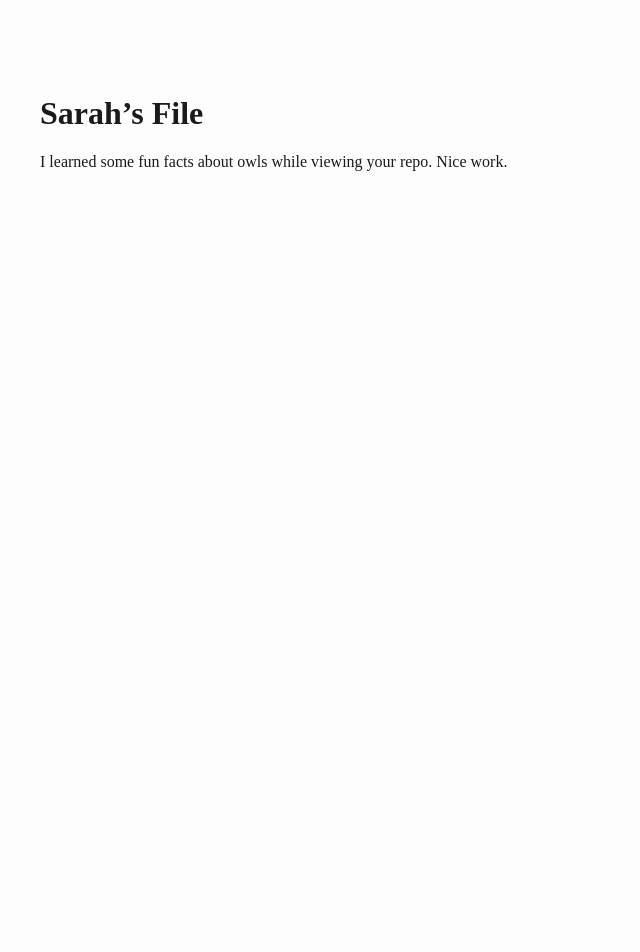
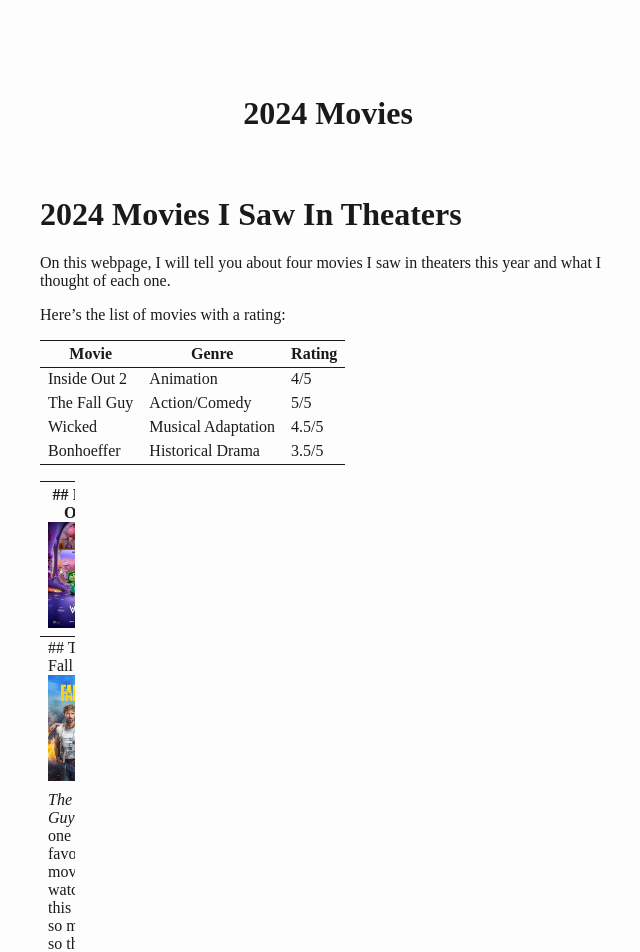
Before and after one commit to srundall/srundall.github.io, a plain HTML site: page index.html in a window 1280 px wide. Shown: the top 952 px of the page, without its empty margins (312-952 px from the left). Before the commit the page ends 800 px from the top, so only its background shows below. Drawn offline with Linux system fonts and the light colour scheme.

Commit message:
Update index

```diff
--- a/index.html
+++ b/index.html
@@ -4,7 +4,7 @@
   <meta charset="utf-8" />
   <meta name="generator" content="pandoc" />
   <meta name="viewport" content="width=device-width, initial-scale=1.0, user-scalable=yes" />
-  <title>Sarah's File</title>
+  <title>2024 Movies</title>
   <style>
     html {
       color: #1a1a1a;
@@ -169,8 +169,93 @@
   </style>
 </head>
 <body>
-<h1 id="sarahs-file">Sarah’s File</h1>
-<p>I learned some fun facts about owls while viewing your repo. Nice
-work.</p>
+<header id="title-block-header">
+<h1 class="title">2024 Movies</h1>
+</header>
+<h1 id="movies-i-saw-in-theaters">2024 Movies I Saw In Theaters</h1>
+<p>On this webpage, I will tell you about four movies I saw in theaters
+this year and what I thought of each one.</p>
+<p>Here’s the list of movies with a rating:</p>
+<table>
+<thead>
+<tr>
+<th>Movie</th>
+<th>Genre</th>
+<th>Rating</th>
+</tr>
+</thead>
+<tbody>
+<tr>
+<td>Inside Out 2</td>
+<td>Animation</td>
+<td>4/5</td>
+</tr>
+<tr>
+<td>The Fall Guy</td>
+<td>Action/Comedy</td>
+<td>5/5</td>
+</tr>
+<tr>
+<td>Wicked</td>
+<td>Musical Adaptation</td>
+<td>4.5/5</td>
+</tr>
+<tr>
+<td>Bonhoeffer</td>
+<td>Historical Drama</td>
+<td>3.5/5</td>
+</tr>
+</tbody>
+</table>
+<table style="width:6%;">
+<colgroup>
+<col style="width: 5%" />
+</colgroup>
+<thead>
+<tr>
+<th>## Inside Out 2 <img src="/images/insideout.jpeg" /></th>
+</tr>
+</thead>
+<tbody>
+<tr>
+<td>## The Fall Guy <img src="/images/fallguy.jpg" /></td>
+</tr>
+<tr>
+<td><em>The Fall Guy</em> was one of my favorite movies I watched this
+year, so much so that I purchased the DVD once it became available. The
+comedy is thoughtful, the writing is silly but it has heart, and the
+visual effects are obviously very engaging. There was not a boring
+moment in this film, and I’ve seen it 3 times now since its initial
+release in June.</td>
+</tr>
+<tr>
+<td><a href="https://www.youtube.com/watch?v=j7jPnwVGdZ8"><em>The Fall
+Guy</em> Trailer</a></td>
+</tr>
+</tbody>
+</table>
+<h2 id="wicked">Wicked</h2>
+<p><img src="/images/wicked.jpeg" /></p>
+<p><em>Wicked</em> was my favorite film this year. I cried at the end. I
+grew up loving musical theatre but never had seen or listened to
+<em>Wicked</em> as a live show, but I made the effort to get to know the
+story before seeing it in theaters. I loved this film – the sets and
+costumes were stunning, the singing blended very well, and it paid
+homage to both the original show as well as the story of <em>The Wizard
+of Oz</em> in really beautiful ways.</p>
+<p><a href="https://www.youtube.com/watch?v=6COmYeLsz4c"><em>Wicked</em>
+Trailer</a></p>
+<hr />
+<h2 id="bonhoeffer">Bonhoeffer</h2>
+<p><img src="/images/bonhoeffer.jpg" /></p>
+<p>I did not know what to expect going to see <em>Bonhoeffer</em>, and
+while I enjoyed it, it seemed like the film did not really know what
+tone it was supposed to use. The tagline is “Pastor. Spy. Assassin” and
+it couldn’t really pick which of those to focus on or which was the most
+important, and that made it a bit of a tonally confusing movie to watch.
+I enjoyed it though, and the ending was very somber.</p>
+<p><a
+href="https://www.youtube.com/watch?v=WZM90izJ8sI"><em>Bonhoeffer</em>
+Trailer</a></p>
 </body>
 </html>
```
